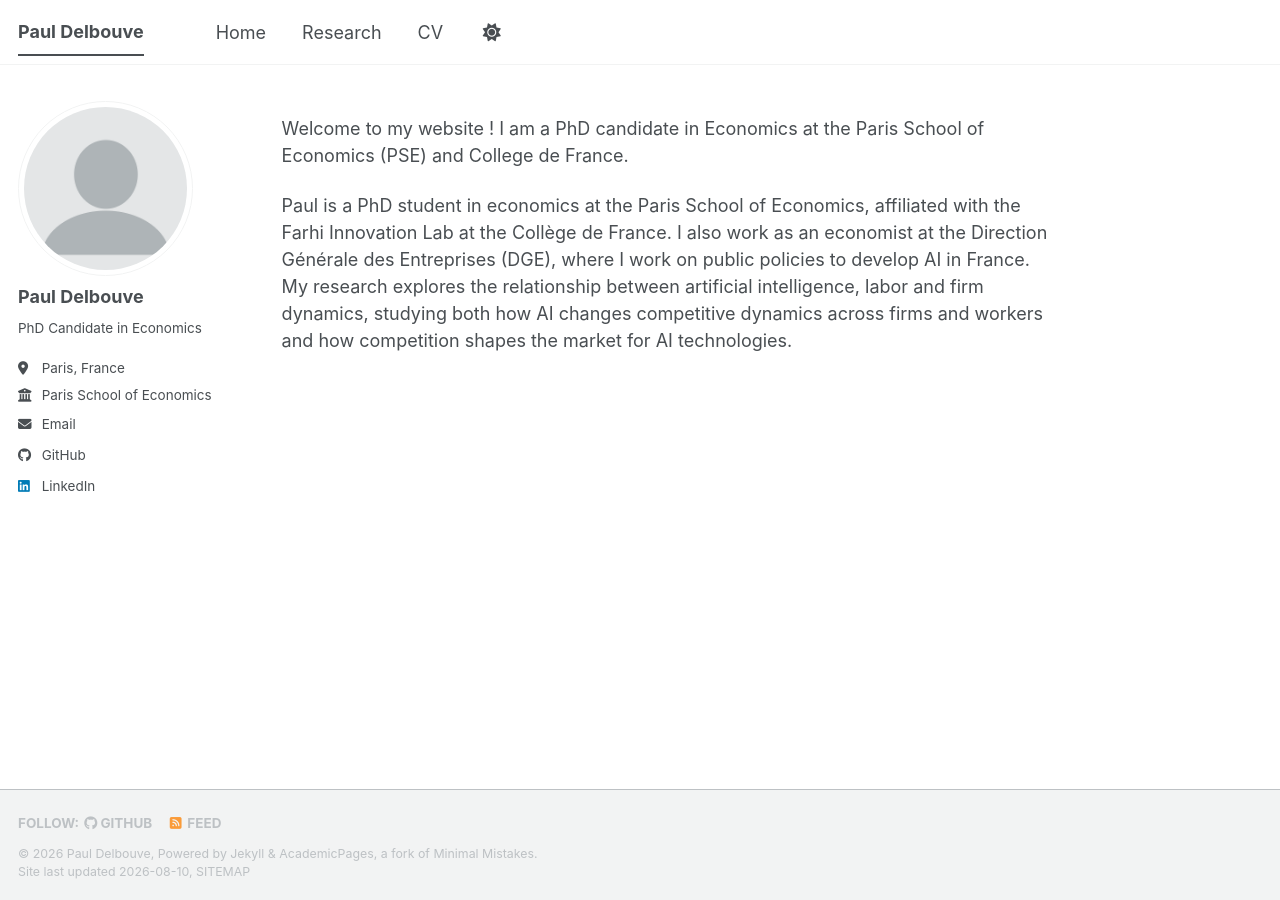
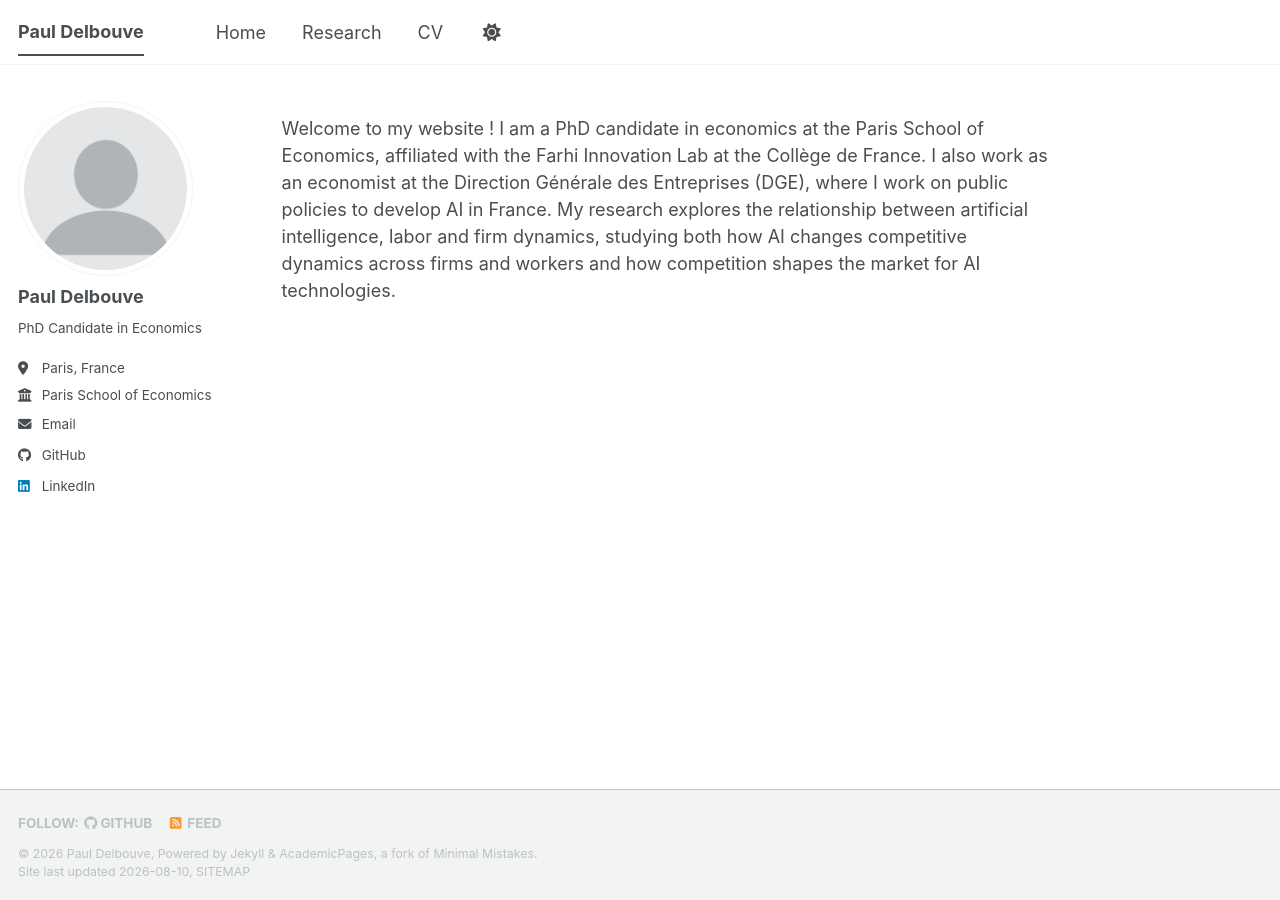
Before and after one commit to Pdelbouve/pdelbouve.github.io, a Jekyll site: the page built from _pages/about.md, in a window 1280 px wide. Built offline with Jekyll 4.4.1, drawn with Linux system fonts in a browser that asks for light colours; a style sheet for code colours, icons or effects is not loaded.

Commit message:
Update about.md

```diff
--- a/_pages/about.md
+++ b/_pages/about.md
@@ -7,8 +7,5 @@ redirect_from:
   - /about.html
 ---
 
-Welcome to my website ! I am a PhD candidate in Economics at the Paris School of Economics (PSE) and College de France.
-
-
-Paul is a PhD student in economics at the Paris School of Economics, affiliated with the Farhi Innovation Lab at the Collège de France. I also work as an economist at the Direction Générale des Entreprises (DGE), where I work on public policies to develop AI in France.
+Welcome to my website ! I am a PhD candidate in economics at the Paris School of Economics, affiliated with the Farhi Innovation Lab at the Collège de France. I also work as an economist at the Direction Générale des Entreprises (DGE), where I work on public policies to develop AI in France.
 My research explores the relationship between artificial intelligence, labor and firm dynamics, studying both how AI changes competitive dynamics across firms and workers and how competition shapes the market for AI technologies.
```
